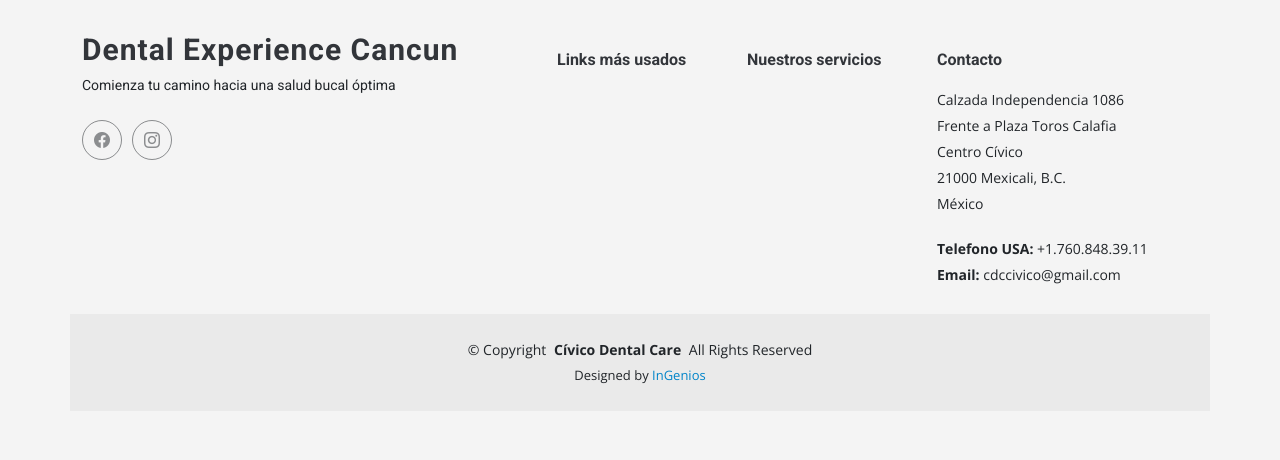
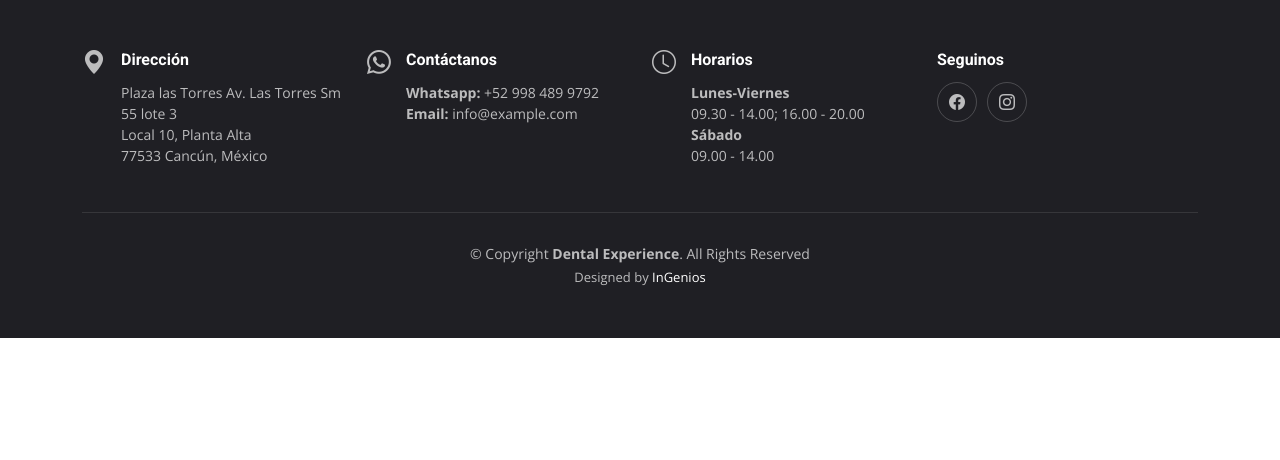
Before and after one commit to matepolicichio/dentalexperience, a Django app: page / in a window 1280 px wide. Shown: the top 460 px of the page. Run offline with Django 4.2, Linux system fonts and the light colour scheme; data that the repository does not hold is empty; some libraries are stand-ins or nearby versions.

Commit message:
contact and footer

```diff
--- a/base/static/base/css/main.css
+++ b/base/static/base/css/main.css
@@ -2,10 +2,15 @@
 :root {
   --font-default: "Open Sans", system-ui, -apple-system, "Segoe UI", Roboto, "Helvetica Neue", Arial, "Noto Sans", "Liberation Sans", sans-serif, "Apple Color Emoji", "Segoe UI Emoji", "Segoe UI Symbol", "Noto Color Emoji";
   --font-primary: 'Roboto', sans-serif;
-  --font-secondary: "Open Sans", sans-serif;
-
-  /* --font-primary: "Montserrat", sans-serif; */
+  --font-secondary: "Amatic SC", sans-serif;
+
+
+/* --font-primary: "Montserrat", sans-serif; */
 /* --font-secondary: "Lato", sans-serif; */
+
+/* --font-primary: "Amatic SC", sans-serif; */
+/* --font-secondary: "Inter", sans-serif; */
+
 }
 
 
@@ -861,6 +920,100 @@ opacity: 1;: The element is fully opaque.
   margin-top: 6px;
   font-size: 13px;
 }
+
+
+/*--------------------------------------------------------------
+# Footer2
+--------------------------------------------------------------*/
+.footer2 {
+  font-size: 14px;
+  background-color: #1f1f24;
+  padding: 50px 0;
+  color: rgba(255, 255, 255, 0.7);
+}
+
+.footer2 .icon {
+  margin-right: 15px;
+  font-size: 24px;
+  line-height: 0;
+}
+
+.footer2 h4 {
+  font-size: 16px;
+  font-weight: bold;
+  position: relative;
+  padding-bottom: 5px;
+  color: #fff;
+}
+
+.footer2 .footer-links {
+  margin-bottom: 30px;
+}
+
+.footer2 .footer-links ul {
+  list-style: none;
+  padding: 0;
+  margin: 0;
+}
+
+.footer2 .footer-links ul li {
+  padding: 10px 0;
+  display: flex;
+  align-items: center;
+}
+
+.footer2 .footer-links ul li:first-child {
+  padding-top: 0;
+}
+
+.footer2 .footer-links ul a {
+  color: rgba(255, 255, 255, 0.6);
+  transition: 0.3s;
+  display: inline-block;
+  line-height: 1;
+}
+
+.footer2 .footer-links ul a:hover {
+  color: #fff;
+}
+
+.footer2 .social-links a {
+  display: flex;
+  align-items: center;
+  justify-content: center;
+  width: 40px;
+  height: 40px;
+  border-radius: 50%;
+  border: 1px solid rgba(255, 255, 255, 0.2);
+  font-size: 16px;
+  color: rgba(255, 255, 255, 0.7);
+  margin-right: 10px;
+  transition: 0.3s;
+}
+
+.footer2 .social-links a:hover {
+  color: #fff;
+  border-color: #fff;
+}
+
+.footer2 .copyright {
+  text-align: center;
+  padding-top: 30px;
+  border-top: 1px solid rgba(255, 255, 255, 0.1);
+}
+
+.footer2 .credits {
+  padding-top: 4px;
+  text-align: center;
+  font-size: 13px;
+}
+
+.footer2 .credits a {
+  color: #fff;
+}
+
+
+
 
 /*--------------------------------------------------------------
 # Home Page
--- a/base/static/base/js/main.js
+++ b/base/static/base/js/main.js
@@ -43,6 +43,13 @@
   if (preloader) {
     window.addEventListener('load', () => {
       preloader.remove();
+    });
+  }
+
+  const preloader2 = document.querySelector('#preloader2');
+  if (preloader2) {
+    window.addEventListener('load', () => {
+      preloader2.remove();
     });
   }
 
--- a/base/templates/base/footer.html
+++ b/base/templates/base/footer.html
@@ -1,73 +1,65 @@
 {% load static %}
 
 <!-- ======= Footer ======= -->
-<footer id="footer" class="footer">
+<footer id="footer" class="footer2">
 
-    <div class="container footer-top">
-      <div class="row gy-4">
-        <div class="col-lg-5 col-md-12 footer-about">
-          <a href="{% url 'base:index' %}" class="logo d-flex align-items-center">
-            <span>Dental Experience Cancun</span>
-          </a>
-          <p>Comienza tu camino hacia una salud bucal óptima</p>
-          <div class="social-links d-flex mt-4">
-            <!-- <a href=""><i class="bi bi-twitter"></i></a> -->
-            <a href="https://www.facebook.com/DentalExperienceCancun" target="_blank"><i
-                class="bi bi-facebook"></i></a>
-            <a href="https://www.instagram.com/dental_experience1/" target="_blank"><i
-                class="bi bi-instagram"></i></a>
-            <!-- <a href=""><i class="bi bi-linkedin"></i></a> -->
+  <div class="container">
+    <div class="row gy-3">
+      <div class="col-lg-3 col-md-6 d-flex">
+        <i class="bi bi-geo-alt-fill icon"></i>
+        <div>
+          <h4>Dirección</h4>
+          <p>
+            Plaza las Torres Av. Las Torres Sm 55 lote 3<br>
+            Local 10, Planta Alta<br>
+            77533 Cancún, México<br>
+          </p>
         </div>
       </div>
 
-        <div class="col-lg-2 col-6 footer-links">
-          <h4>Links más usados</h4>
-          <ul>
-            {% if sections %}
-            {% for nav in sections %}
-            {% if nav.is_visible and nav.nav_enabled and nav.page.template_path == 'base/index.html' %}
-              <li><a href="{% url 'base:index' %}#{{ nav.section.html_id }}">{{ nav.section.name }}</a></li>
-            {% endif %}
-            {% endfor %}
-            {% endif %}
-          </ul>
+      <div class="col-lg-3 col-md-6 footer-links d-flex">
+        <i class="bi bi-whatsapp icon"></i>
+        <div>
+          <h4>Contáctanos</h4>
+          <p>
+            <strong>Whatsapp:</strong> +52 998 489 9792<br>
+            <strong>Email:</strong> info@example.com<br>
+          </p>
+        </div>
       </div>
 
-        <div class="col-lg-2 col-6 footer-links">
-          <h4>Nuestros servicios</h4>
-          <ul>
-            {% if service_posts %}
-            {% for service in service_posts %}
-            <li><a href="{% url 'services:article-detail' service.pk %}">{{ service.title }}</a></li>
-            {% endfor %}
-            {% endif %}
-          </ul>
+      <div class="col-lg-3 col-md-6 footer-links d-flex">
+        <i class="bi bi-clock icon"></i>
+        <div>
+          <h4>Horarios</h4>
+          <p><strong>Lunes-Viernes</strong><br>
+          09.30 - 14.00; 16.00 - 20.00<br>
+          <strong>Sábado</strong><br>
+          09.00 - 14.00<br>
+        </div>
       </div>
 
-        <div class="col-lg-3 col-md-12 footer-contact text-center text-md-start">
-          <h4>Contacto</h4>
-          <p>Calzada Independencia 1086</p>
-          <p>Frente a Plaza Toros Calafia</p>
-          <p>Centro Cívico</p>
-          <p>21000 Mexicali, B.C.</p>
-          <p>México</p>
-          <p class="mt-4"><strong>Telefono USA:</strong> <span>+1.760.848.39.11</span></p>
-          <p><strong>Email:</strong> <span>cdccivico@gmail.com</span></p>
+      <div class="col-lg-3 col-md-6 footer-links">
+        <h4>Seguinos</h4>
+        <div class="social-links d-flex">
+          <!-- <a href="#" class="twitter"><i class="bi bi-twitter"></i></a> -->
+          <a href="https://www.facebook.com/DentalExperienceCancun" class="facebook"><i class="bi bi-facebook"></i></a>
+          <a href="https://www.instagram.com/dental_experience1/" class="instagram"><i class="bi bi-instagram"></i></a>
+          <!-- <a href="#" class="linkedin"><i class="bi bi-linkedin"></i></a> -->
+        </div>
       </div>
 
     </div>
   </div>
 
-    <div class="container copyright text-center mt-4">
-      <p>&copy; <span>Copyright</span> <strong class="px-1">Cívico Dental Care</strong> <span>All Rights Reserved</span>
-      </p>
+  <div class="container">
+    <div class="copyright">
+      &copy; Copyright <strong><span>Dental Experience</span></strong>. All Rights Reserved
+    </div>
     <div class="credits">
-        <!-- All the links in the footer should remain intact. -->
-        <!-- You can delete the links only if you've purchased the pro version. -->
-        <!-- Licensing information: https://bootstrapmade.com/license/ -->
-        <!-- Purchase the pro version with working PHP/AJAX contact form: [buy-url] -->
       Designed by <a href="https://ingenios.com.ar/">InGenios</a>
     </div>
   </div>
 
 </footer><!-- End Footer -->
+<!-- End Footer -->
--- a/base/templates/base/head.html
+++ b/base/templates/base/head.html
@@ -50,7 +50,7 @@
     href="https://fonts.googleapis.com/css2?family=Open+Sans:ital,wght@0,300;0,400;0,500;0,600;0,700;0,800;1,300;1,400;1,500;1,600;1,700;1,800&family=Montserrat:ital,wght@0,100;0,200;0,300;0,400;0,500;0,600;0,700;0,800;0,900;1,100;1,200;1,300;1,400;1,500;1,600;1,700;1,800;1,900&family=Lato:ital,wght@0,100;0,300;0,400;0,700;0,900;1,100;1,300;1,400;1,700;1,900&display=swap"
     rel="stylesheet">
   <link rel="stylesheet" href="https://fonts.googleapis.com/css2?family=Roboto:wght@400;700&display=swap">
-
+  <link href="https://fonts.googleapis.com/css2?family=Open+Sans:ital,wght@0,300;0,400;0,500;0,600;0,700;1,300;1,400;1,600;1,700&family=Amatic+SC:ital,wght@0,300;0,400;0,500;0,600;0,700;1,300;1,400;1,500;1,600;1,700&family=Inter:ital,wght@0,300;0,400;0,500;0,600;0,700;1,300;1,400;1,500;1,600;1,700&display=swap" rel="stylesheet">
 
   <!-- Vendor CSS Files -->
   <link href="https://cdn.jsdelivr.net/npm/bootstrap@5.3.0/dist/css/bootstrap.min.css" rel="stylesheet"
--- a/base/templates/base/index.html
+++ b/base/templates/base/index.html
@@ -14,7 +14,7 @@
 
 {% block preloader %}
 <!-- Preloader -->
-<div id="preloader">
+<div id="preloader2">
     <div></div>
     <div></div>
     <div></div>
```
Also changed, not shown: other parts of base/static/base/css/main.css (+172 -43 lines), base/templates/base/section/contact.html (+48 -49 lines), base/templates/base/section/team.html (+8 -8 lines). Lines whose indentation alone changed are shown as unchanged.
